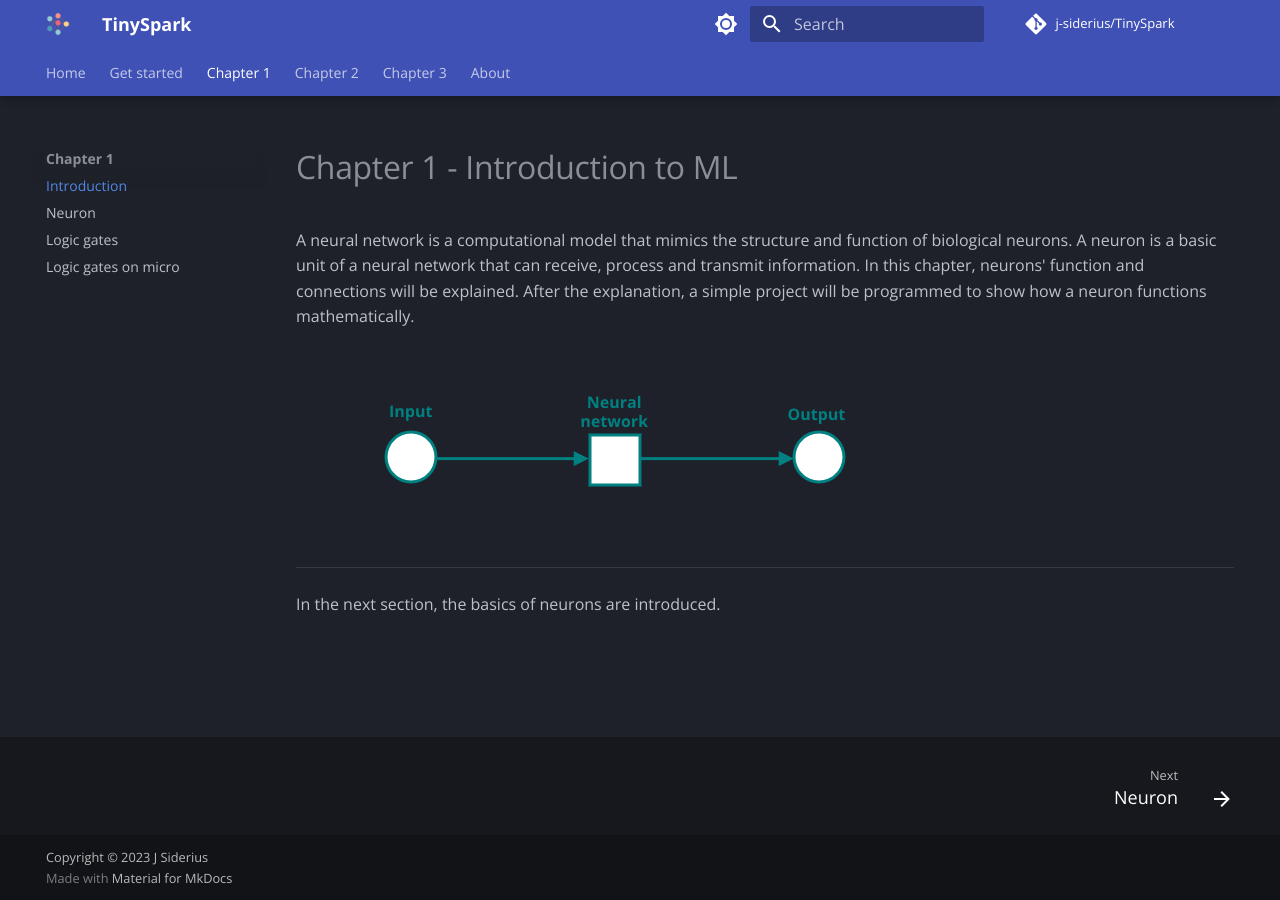
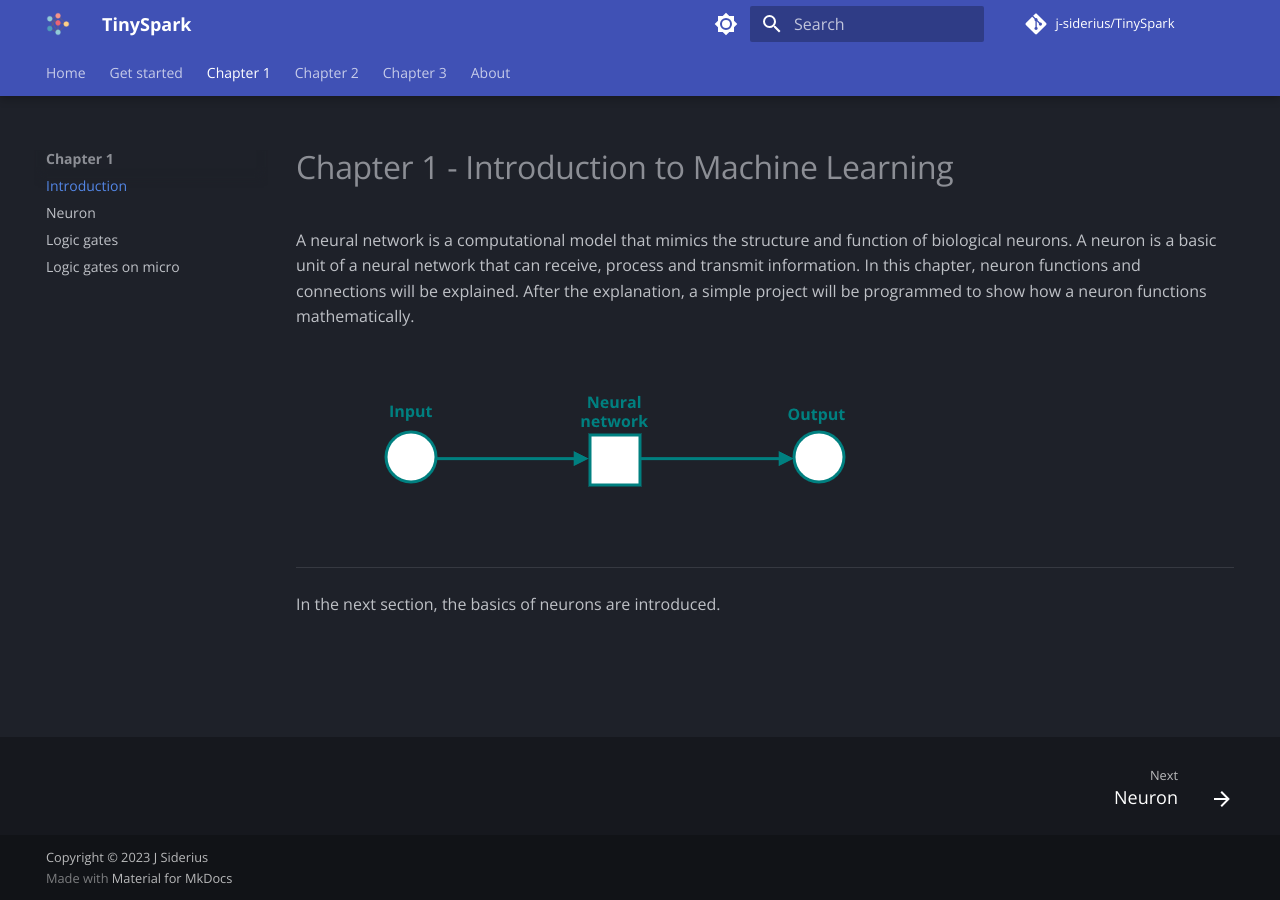
Before and after one commit to j-siderius/TinySpark, an MkDocs documentation site: the page built from docs/chapter1/introduction.md, in a window 1280 px wide. Built offline with MkDocs 1.6.1 and Material for MkDocs 9.7.7, drawn with Linux system fonts in a browser that asks for light colours; comment, search, counter and statistics services are not loaded.

Commit message:
fixed typos in CH1

```diff
--- a/docs/chapter1/introduction.md
+++ b/docs/chapter1/introduction.md
@@ -1,8 +1,8 @@
 <style> .md-footer__link--prev:not([hidden]) { display: none } </style>
 
-# Chapter 1 - Introduction to ML
+# Chapter 1 - Introduction to Machine Learning
 
-A neural network is a computational model that mimics the structure and function of biological neurons. A neuron is a basic unit of a neural network that can receive, process and transmit information. In this chapter, neurons' function and connections will be explained. After the explanation, a simple project will be programmed to show how a neuron functions mathematically.
+A neural network is a computational model that mimics the structure and function of biological neurons. A neuron is a basic unit of a neural network that can receive, process and transmit information. In this chapter, neuron functions and connections will be explained. After the explanation, a simple project will be programmed to show how a neuron functions mathematically.
 
 ![Neural network structure](../assets/images/neural_network_structure.png)
 
```
Also changed, not shown: docs/chapter1/logic_gates_micro.md (+1 -1 lines), docs/chapter1/neuron.md (+2 -2 lines).
